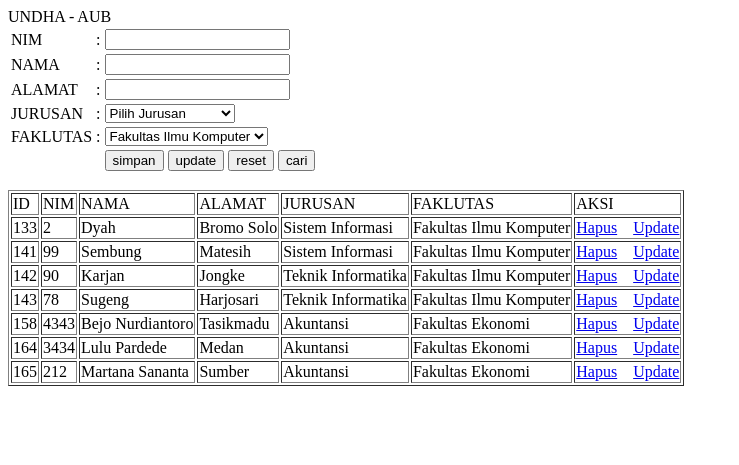
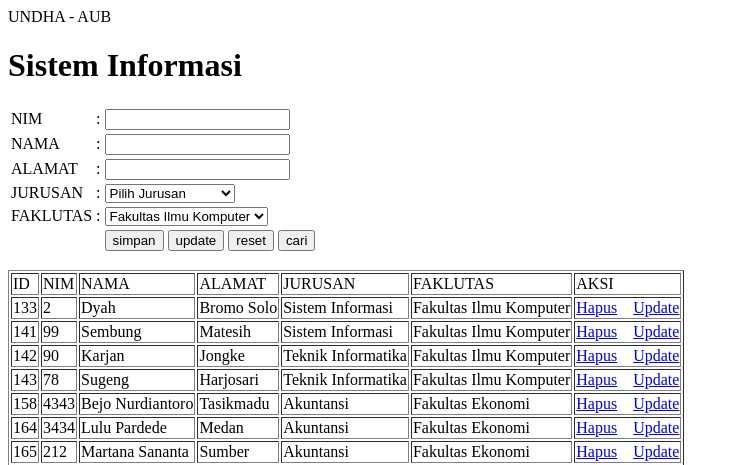
Before and after one commit to nindy27/Upload-Pertama, a PHP site: page / in a window 1280 px wide. Shown: the top 465 px of the page, without its empty margins (0-739 px from the left). Run offline with PHP 8.4, Linux system fonts and the light colour scheme; data comes from the database, SQL or seed files in the repository.

Commit message:
Perubahan Title

```diff
--- a/index.php
+++ b/index.php
@@ -80,6 +80,7 @@ if ($vreset=="reset"){
 	echo $mhsw::$universitas;
 ?>
 
+<h1> Sistem Informasi </h1>
 <form action="?" method="get">
 <table>
     <tr><td>NIM</td><td>:</td><td>
```
